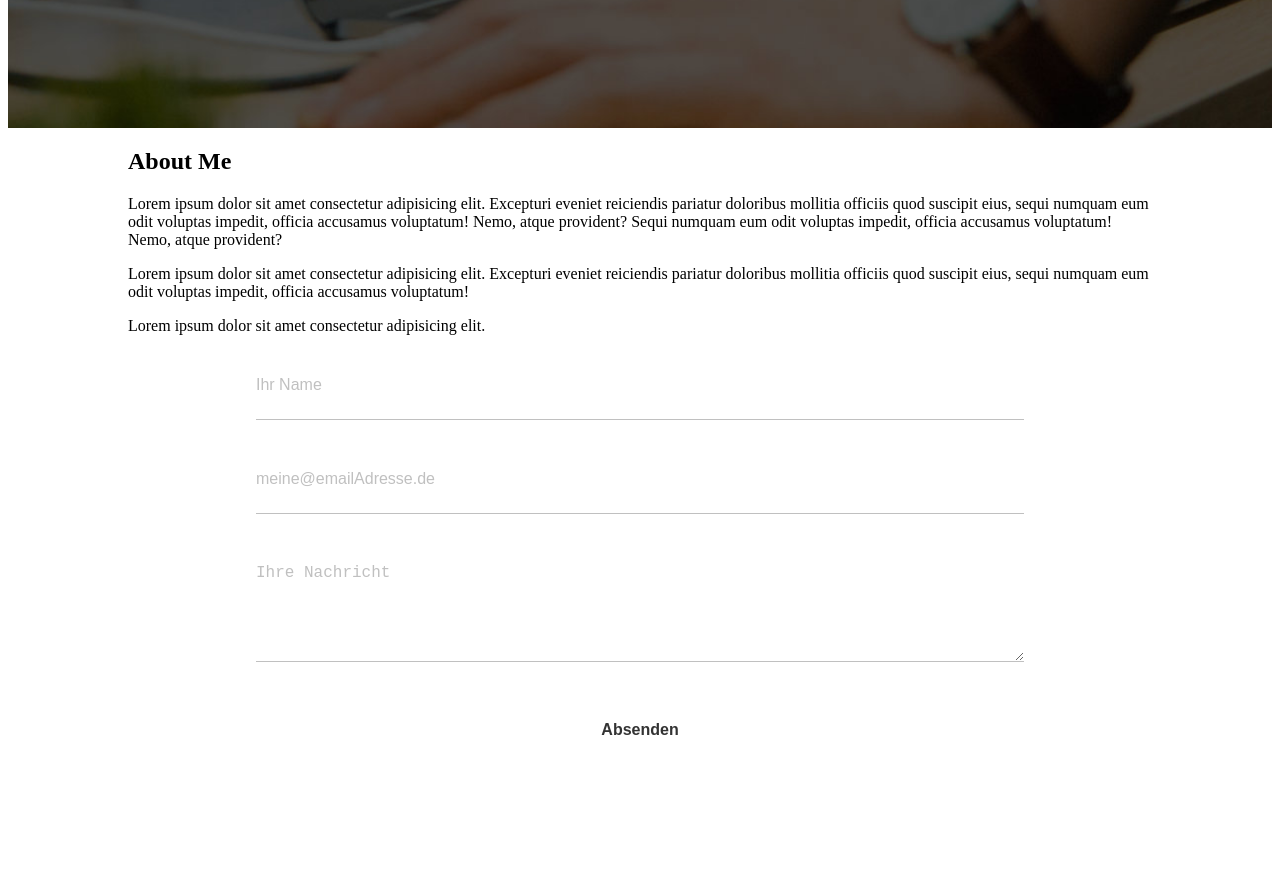
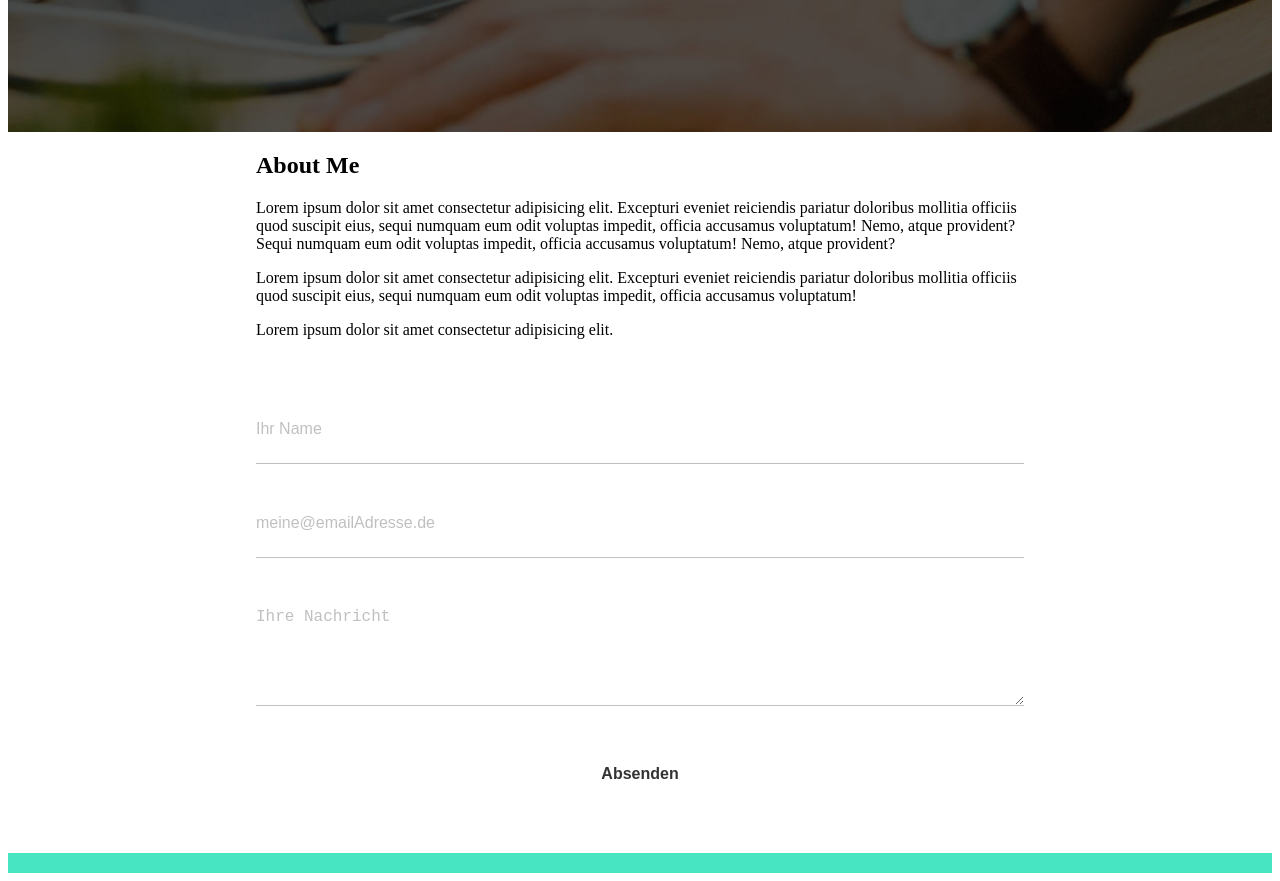
Before and after one commit to tarpier/ovedoll.de, a Gatsby site: page / in a window 1280 px wide. Shown: the part 680-1561 px from the top of the page. Before the commit the page ends 1457 px from the top, so only its background shows below. Built offline with nearby package versions, Linux system fonts and the light colour scheme; Gatsby itself is replaced by a stand-in of ours.

Commit message:
fixes gridcontainer

```diff
--- a/src/components/AboutMe/index.js
+++ b/src/components/AboutMe/index.js
@@ -1,12 +1,26 @@
 // @flow
 import React from 'react';
-// import styled from 'styled-components';
+import styled from 'styled-components';
 
 import GridContainer from '../GridContainer';
+import { breakpoints } from '../utils';
 
-const AboutMe = ({ data }) => (
+type Props = {
+  data: {
+    html: string,
+  },
+};
+
+const AboutContainer = styled.div`
+  @media screen and (${breakpoints.medium}) {
+    width: 75%;
+    margin: 0 auto;
+  }
+`;
+
+const AboutMe = (props: Props) => (
   <GridContainer>
-    <div dangerouslySetInnerHTML={{ __html: data.html }} />
+    <AboutContainer dangerouslySetInnerHTML={{ __html: props.data.html }} />
   </GridContainer>
 );
 
--- a/src/components/GridContainer/index.js
+++ b/src/components/GridContainer/index.js
@@ -38,6 +38,7 @@ const OuterContainer = styled.div`
   display: flex;
   flex-direction: column;
   align-items: center;
+  margin-bottom: 2.5rem;
 `;
 
 const GridContainer = props => (
--- a/src/pages/index.js
+++ b/src/pages/index.js
@@ -1,20 +1,24 @@
+// @flow
 import React from 'react';
 // import Link from 'gatsby-link';
 import Hero from '../components/Hero';
 import AboutMe from '../components/AboutMe';
 import ContactForm from '../components/ContactForm';
+import { styles } from '../components/utils';
 
 const IndexPage = ({ data }) => {
   const aboutContent = data.allMarkdownRemark.edges.filter(({ node }) => node.frontmatter.section === 'about');
 
   return (
     <div>
+      <div style={{ height: '4px', backgroundColor: styles.colors.primary }} />
       <Hero
         // backgroundImage={data.headerImage}
         typeStrings={['Webseiten', 'Mobile Apps', 'Webapps', 'heißen Scheiß']}
       />
       <AboutMe data={aboutContent[0].node} />
       <ContactForm />
+      <div style={{ height: '20px', backgroundColor: styles.colors.primary }} />
     </div>
   );
 };
```
